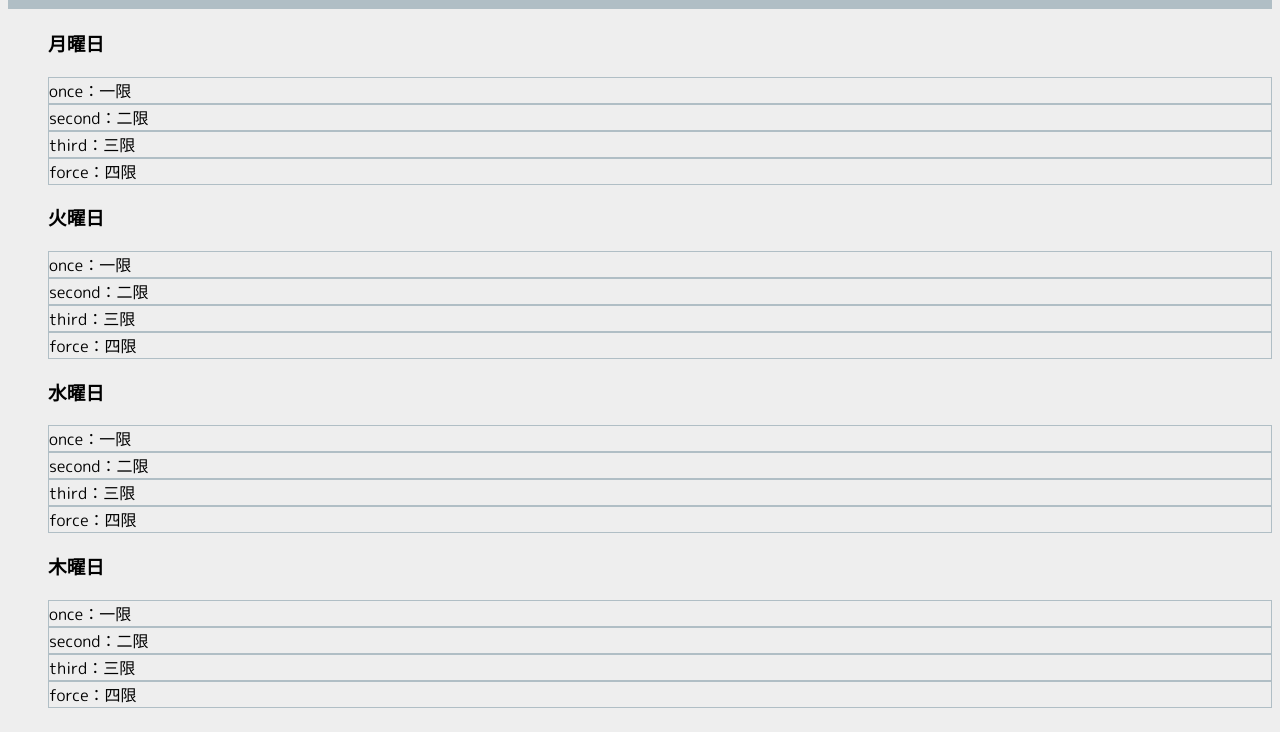
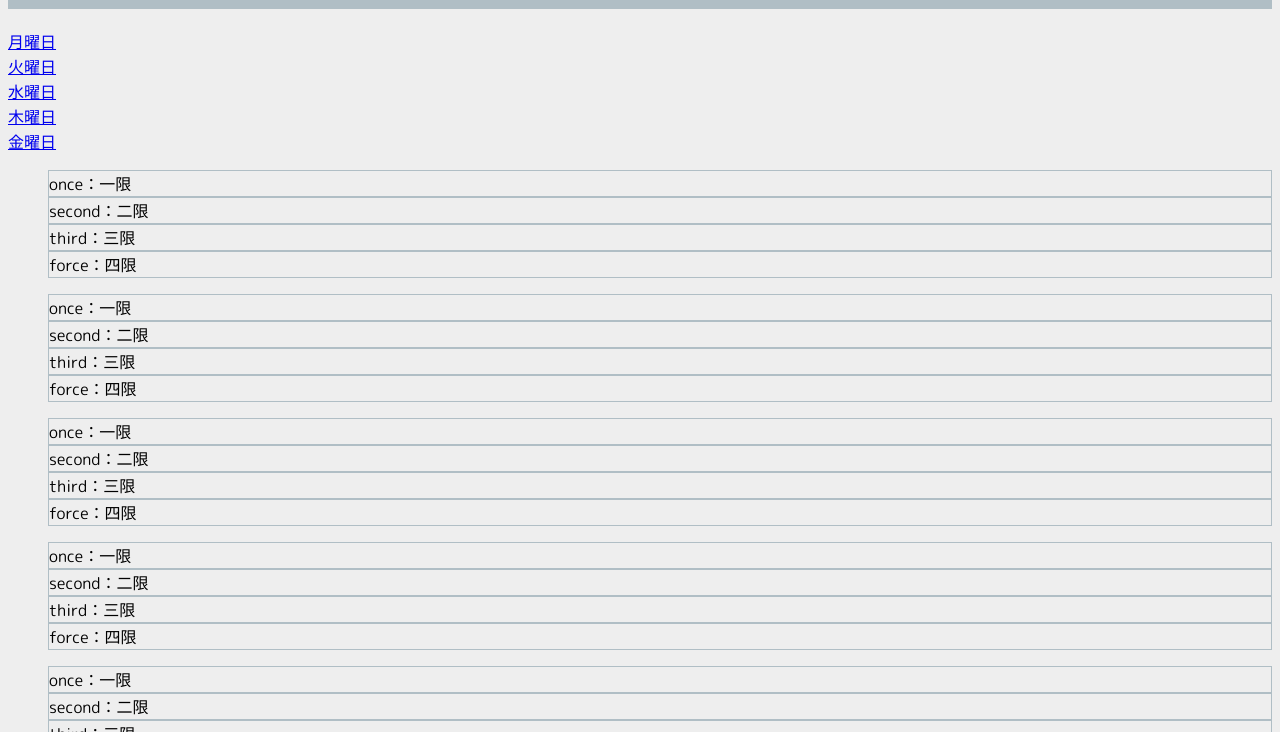
Before and after one commit to cotton-alta/timetable, a plain HTML site: page index.html in a window 1280 px wide. Shown: the part 68-800 px from the top of the page. Drawn offline with nearby package versions, Linux system fonts and the light colour scheme.

Commit message:
flexboxに対応（CSS未編集）

```diff
--- a/index.html
+++ b/index.html
@@ -17,18 +17,39 @@
     <!--    <p>勉強とバイトを両立しよう！</p> -->
     </header>
     <div id="app">
-        <ul>
-            <h3>月曜日</h3>
-            <li v-for="(monday,time) in mondays">{{ time }}：{{ monday }}</li>
-            <h3>火曜日</h3>
-            <li v-for="(tuesday,time) in tuesdays">{{ time }}：{{ tuesday }}</li>
-            <h3>水曜日</h3>
-            <li v-for="(wednesday,time) in wednesdays">{{ time }}：{{ wednesday }}</li>
-            <h3>木曜日</h3>
-            <li v-for="(thursday,time) in thursdays">{{ time }}：{{ thursday }}</li>
-            <h3>金曜日</h3>
-            <li v-for="(friday,time) in fridays">{{ time }}：{{ friday }}</li>
-        </ul>
+        <div class="flex-box">
+            <div class="flex-pack">
+                <a class="tab_btn active_btn" href="#table1">月曜日</a>
+            </div>
+            <div class="flex-pack">
+                <a class="tab_btn" href="#table2">火曜日</a>
+            </div>
+            <div class="flex-pack">
+                <a class="tab_btn" href="#table3">水曜日</a>
+            </div>
+            <div class="flex-pack">
+                <a class="tab_btn" href="#table4">木曜日</a>
+            </div>
+            <div class="flex-pack">
+                <a class="tab_btn" href="#table5">金曜日</a>
+            </div>
+        </div>
+        <div class="tab_item active_item" id="table1">
+            <ul><li v-for="(monday,time) in mondays">{{ time }}：{{ monday }}</li></ul>
+        </div>
+        <div class="tab_item" id="table2">
+            <ul><li v-for="(tuesday,time) in tuesdays">{{ time }}：{{ tuesday }}</li></ul>
+        </div>
+        <div class="tab_item" id="table3">
+            <ul><li v-for="(wednesday,time) in wednesdays">{{ time }}：{{ wednesday }}</li></ul>
+        </div>
+        <div class="tab_item" id="table4">
+            <ul><li v-for="(thursday,time) in thursdays">{{ time }}：{{ thursday }}</li></ul>
+        </div>
+        <div class="tab_item" id="table5">
+            <ul><li v-for="(friday,time) in fridays">{{ time }}：{{ friday }}</li></ul>
+        </div>
+
 
         <h3 style="border-bottom: 1px solid #B0BEC5;">時間割の変更</h3>
         <form v-on:submit.prevent>
--- a/js/main.js
+++ b/js/main.js
@@ -134,3 +134,15 @@ var app = new Vue({
         }
     }
 })
+
+$(function(){
+    $('.tab_btn').on('click', function(){
+        //表示させるコンテンツを変更
+        $('.tab_table').removeClass('active_table');
+        $($(this).attr("href").addClass("active_table"));
+
+        //表示させているコンテンツの色などを変更
+        $('.tab_btn').removeClass('active_btn');
+        $(this).addClass('active_btn');
+    });
+});
```
